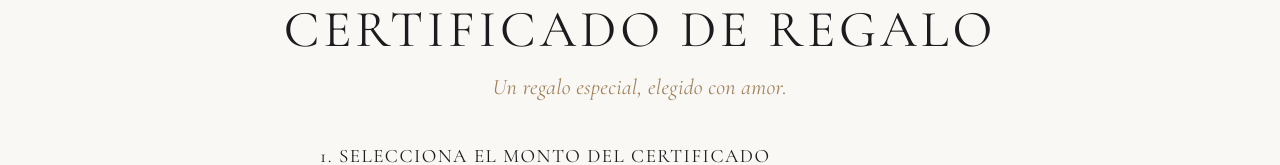
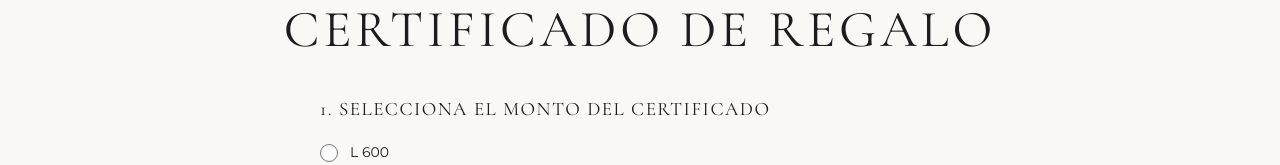
Before and after one commit to tanadoradajewelry-max/frontend-Tanadorada, a React (Vite) app: page /gift-certificate in a window 1280 px wide. Shown: the part 221-386 px from the top of the page. Built offline with nearby package versions, Linux system fonts and the light colour scheme; no server answers.

Commit message:
Update GiftCertificatePage.jsx

```diff
--- a/src/pages/GiftCertificatePage.jsx
+++ b/src/pages/GiftCertificatePage.jsx
@@ -220,7 +220,6 @@ export default function GiftCertificatePage() {
     <section className="normal-flow-section charm-page">
       <header className="charm-title">
         <h1>Certificado de regalo</h1>
-        <p className="charm-subtitle">Un regalo especial, elegido con amor.</p>
       </header>
 
       <form className="checkout-form charm-form" onSubmit={handleSubmit}>
```
